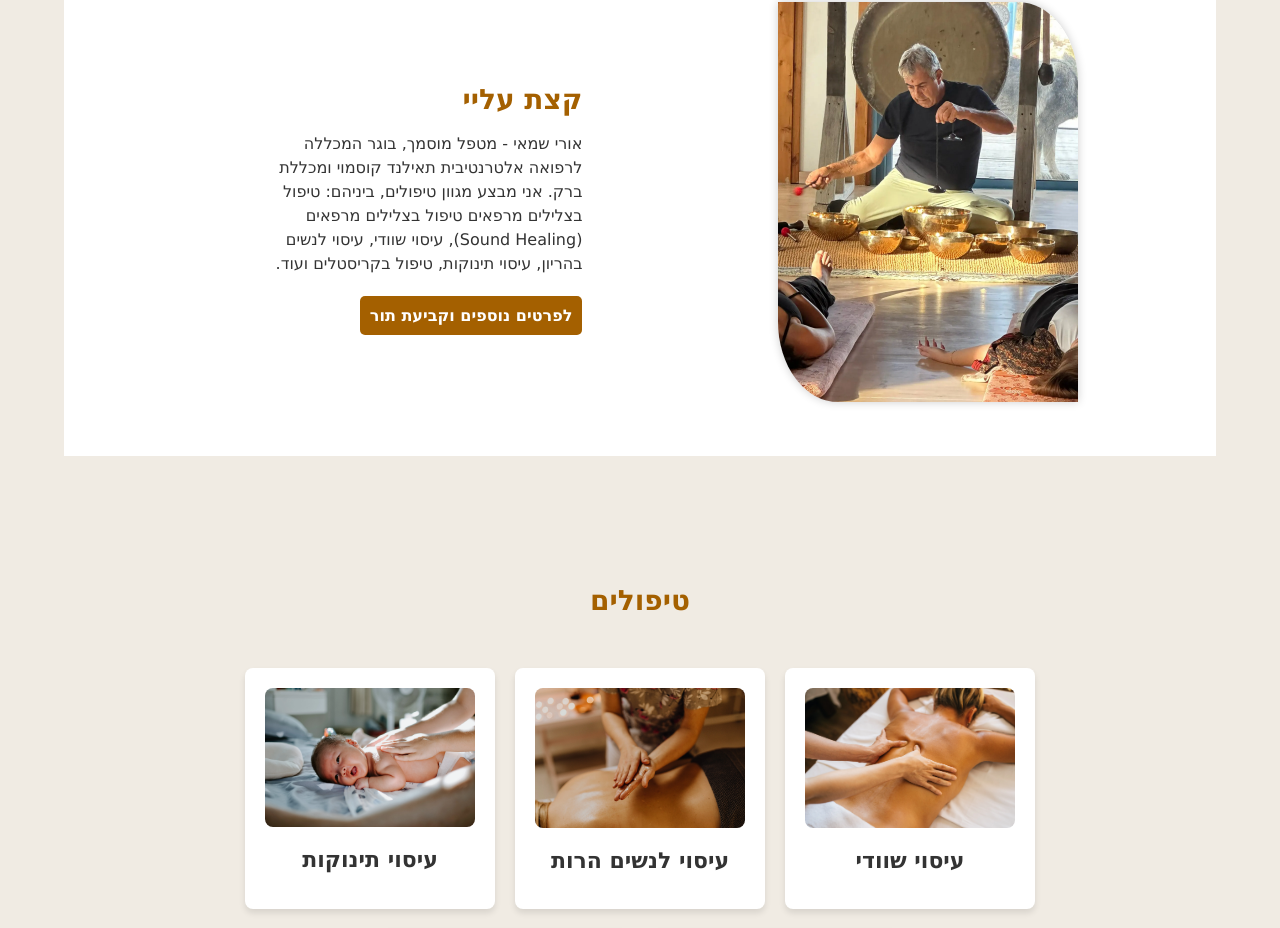
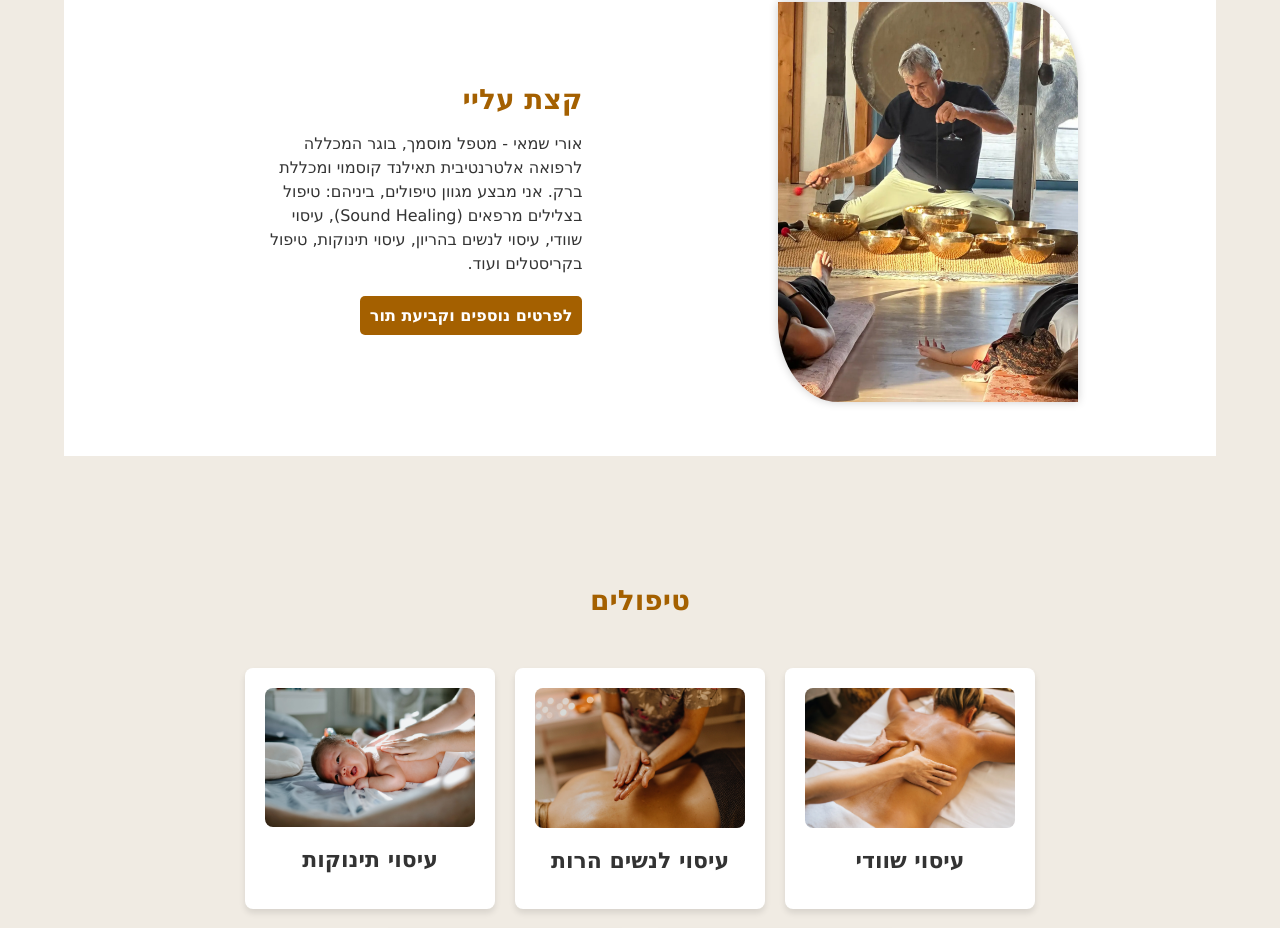
Before and after one commit to gefenbar/uri-massage, a React (Create React App) app: page / in a window 1280 px wide. Shown: the part 976-1904 px from the top of the page. Built offline with nearby package versions, Linux system fonts and the light colour scheme.

Commit message:
new design updates

```diff
--- a/src/pages/HomePage.js
+++ b/src/pages/HomePage.js
@@ -33,7 +33,7 @@ export default function HomePage() {
         <h2>קצת עליי</h2>
         <p>
           אורי שמאי - מטפל מוסמך, בוגר המכללה לרפואה אלטרנטיבית תאילנד קוסמוי ומכללת ברק.
-          אני מבצע מגוון טיפולים, ביניהם: טיפול בצלילים מרפאים טיפול בצלילים מרפאים (Sound Healing),  עיסוי שוודי, עיסוי לנשים בהריון, עיסוי תינוקות, טיפול בקריסטלים ועוד.
+          אני מבצע מגוון טיפולים, ביניהם: טיפול בצלילים מרפאים (Sound Healing),  עיסוי שוודי, עיסוי לנשים בהריון, עיסוי תינוקות, טיפול בקריסטלים ועוד.
         </p>
         <Link to="/contact" >לפרטים נוספים וקביעת תור</Link>
       </div>
```
